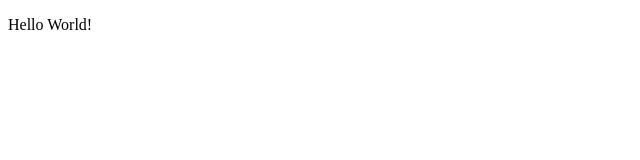
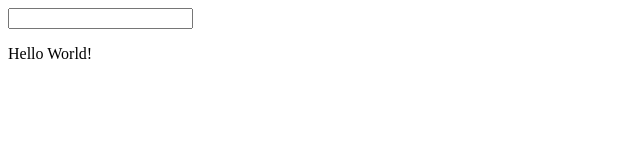
Before and after one commit to themrvideouser/Vue.js_guide, a plain HTML site: page index.html in a window 1280 px wide. Shown: the whole page, without its empty margins (0-640 px from the left). Drawn offline with nearby package versions, Linux system fonts and the light colour scheme.

Commit message:
lesson #3

```diff
--- a/index.html
+++ b/index.html
@@ -10,6 +10,7 @@
 </head>
 <body>
 <div id="app">
+    <input type="text" v-on:input="changeTitle">
     <p>{{title}}</p>
 </div>
 <script type="text/javascript" src="main.js"></script>
--- a/main.js
+++ b/main.js
@@ -2,5 +2,10 @@ new Vue({
     el: '#app',
     data: {
         title: 'Hello World!'
+    },
+    methods: {
+        changeTitle: function (event) {
+            this.title = event.target.value;
+        }
     }
 });
```
